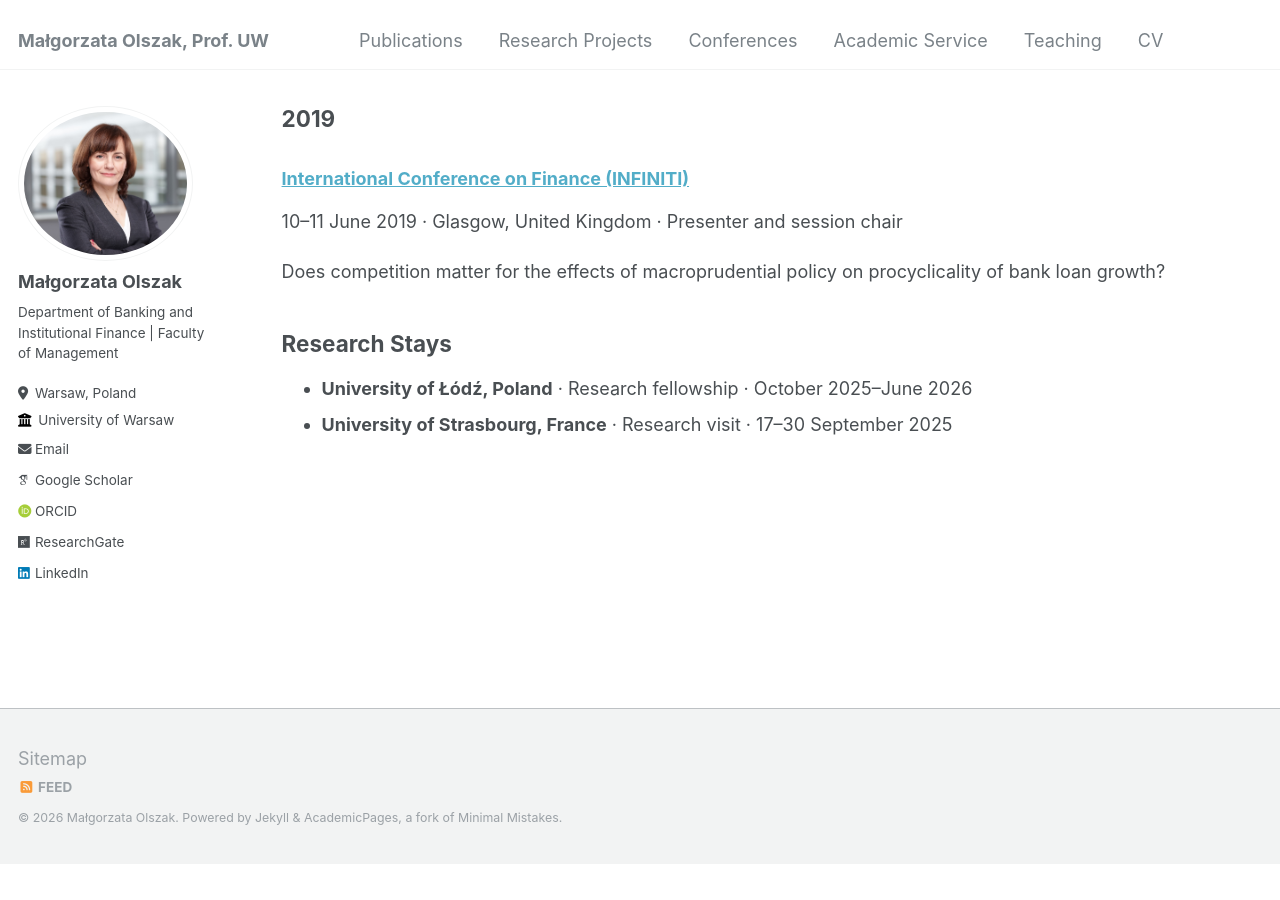
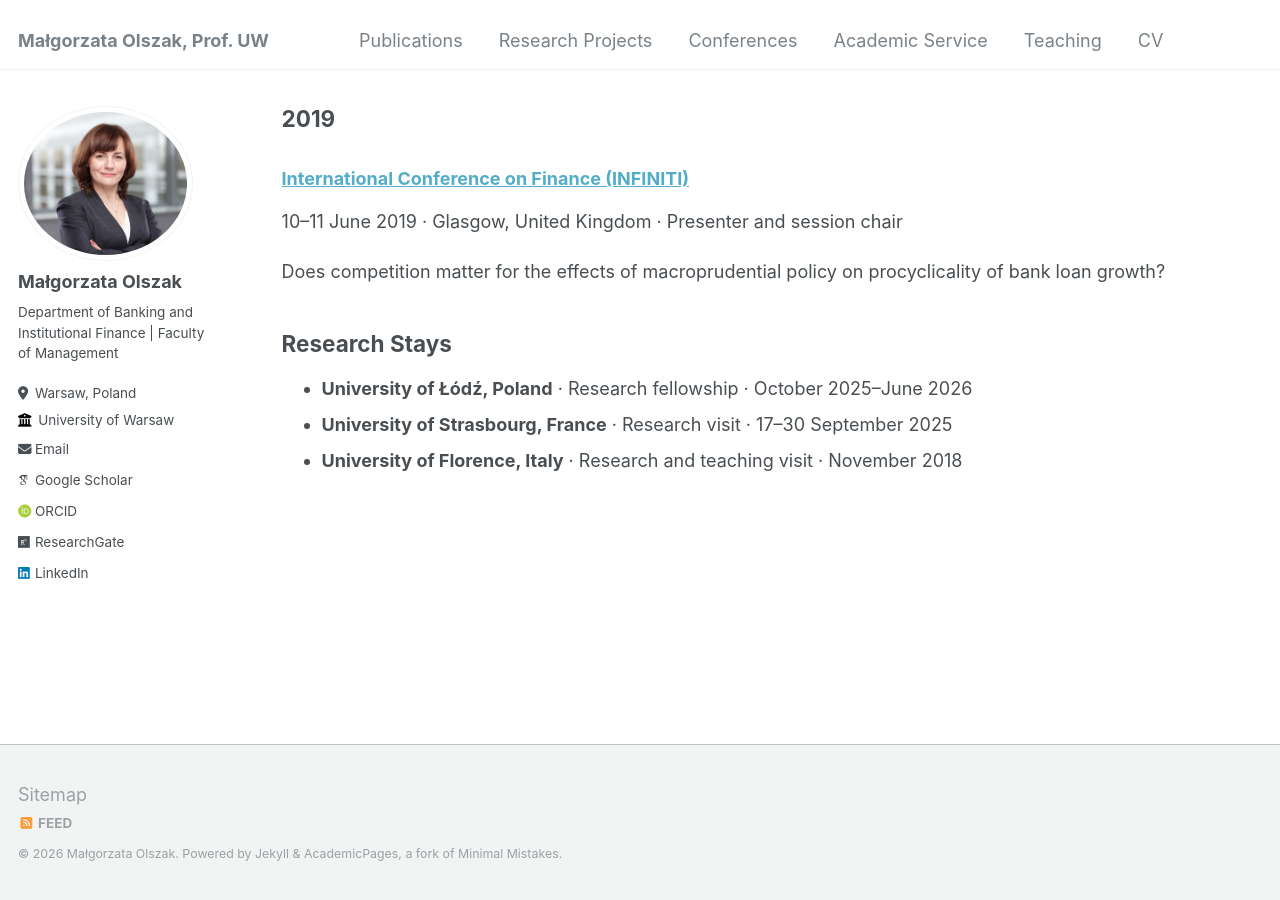
Before and after one commit to ma-olszak/ma-olszak.github.io, a Jekyll site: the page built from _pages/talks.html, in a window 1280 px wide and 900 px high, scrolled down 2090 px. Built offline with Jekyll 4.4.1, drawn with Linux system fonts in a browser that asks for light colours; some web fonts are replaced; before the commit the page ends 2954 px from its top, so only the background shows below that.

Commit message:
Include Florence research and teaching visit

```diff
--- a/_pages/talks.html
+++ b/_pages/talks.html
@@ -27,4 +27,5 @@ author_profile: true
 <ul>
   <li><strong>University of Łódź, Poland</strong> · Research fellowship · October 2025–June 2026</li>
   <li><strong>University of Strasbourg, France</strong> · Research visit · 17–30 September 2025</li>
+  <li><strong>University of Florence, Italy</strong> · Research and teaching visit · November 2018</li>
 </ul>
```
